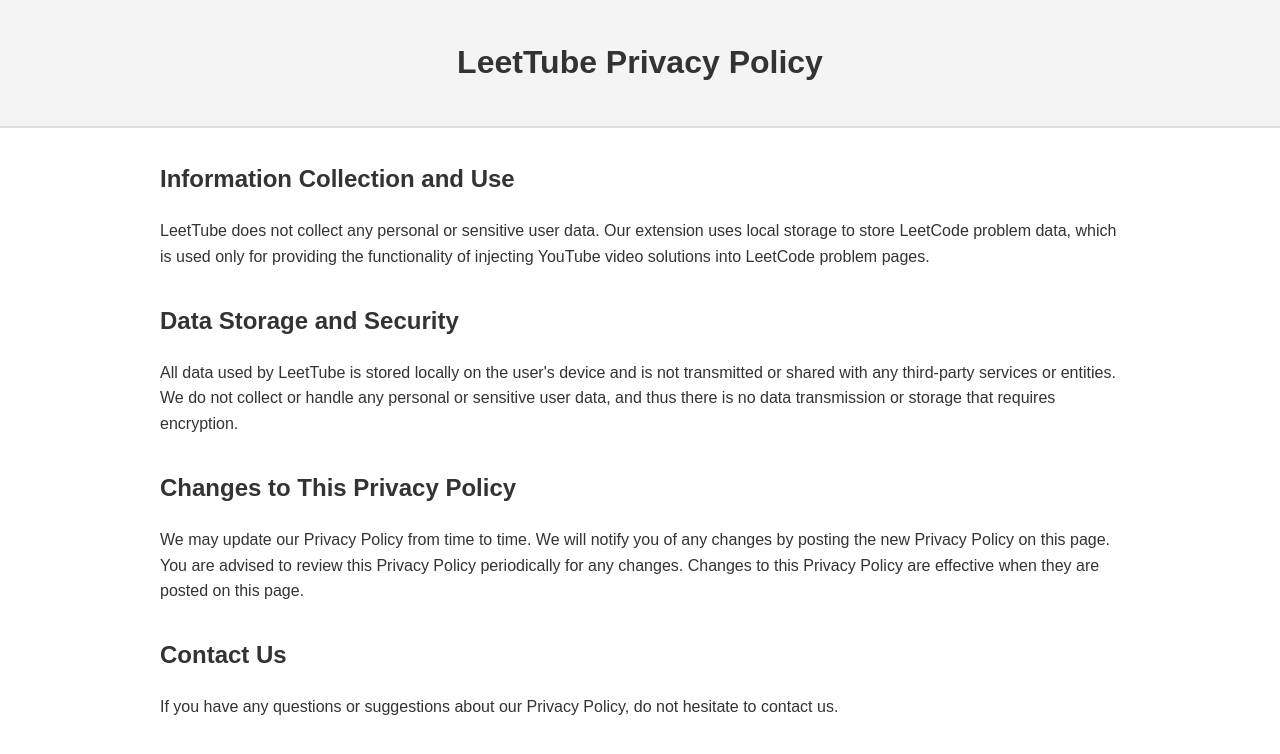
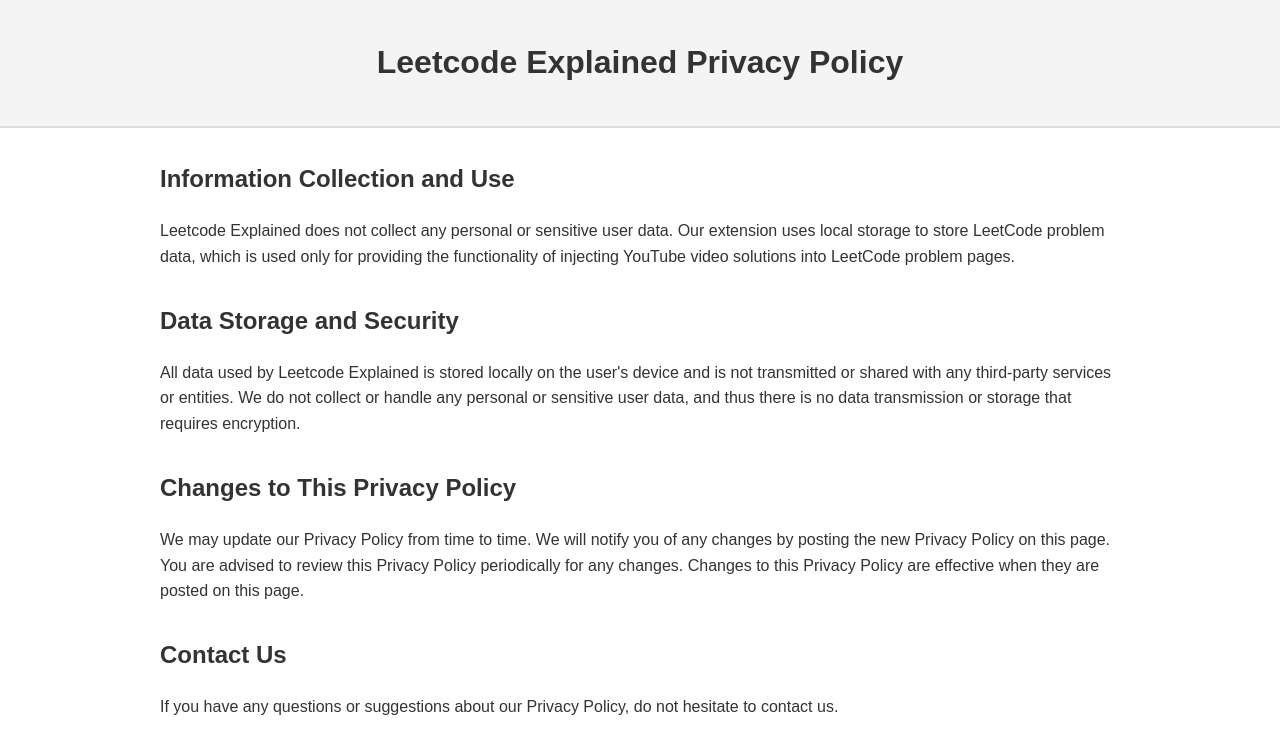
Before and after one commit to zubyj/zubyj.github.io, a plain HTML site: page index.html in a window 1280 px wide. Drawn offline with Linux system fonts and the light colour scheme.

Commit message:
update extension name

```diff
--- a/index.html
+++ b/index.html
@@ -10,18 +10,20 @@
 
 <body>
     <header>
-        <h1>LeetTube Privacy Policy</h1>
+        <h1>Leetcode Explained Privacy Policy</h1>
     </header>
     <main>
         <section>
             <h2>Information Collection and Use</h2>
-            <p>LeetTube does not collect any personal or sensitive user data. Our extension uses local storage to store
+            <p>Leetcode Explained does not collect any personal or sensitive user data. Our extension uses local storage
+                to store
                 LeetCode problem data, which is used only for providing the functionality of injecting YouTube video
                 solutions into LeetCode problem pages.</p>
         </section>
         <section>
             <h2>Data Storage and Security</h2>
-            <p>All data used by LeetTube is stored locally on the user's device and is not transmitted or shared with
+            <p>All data used by Leetcode Explained is stored locally on the user's device and is not transmitted or
+                shared with
                 any third-party services or entities. We do not collect or handle any personal or sensitive user data,
                 and thus there is no data transmission or storage that requires encryption.</p>
         </section>
```
